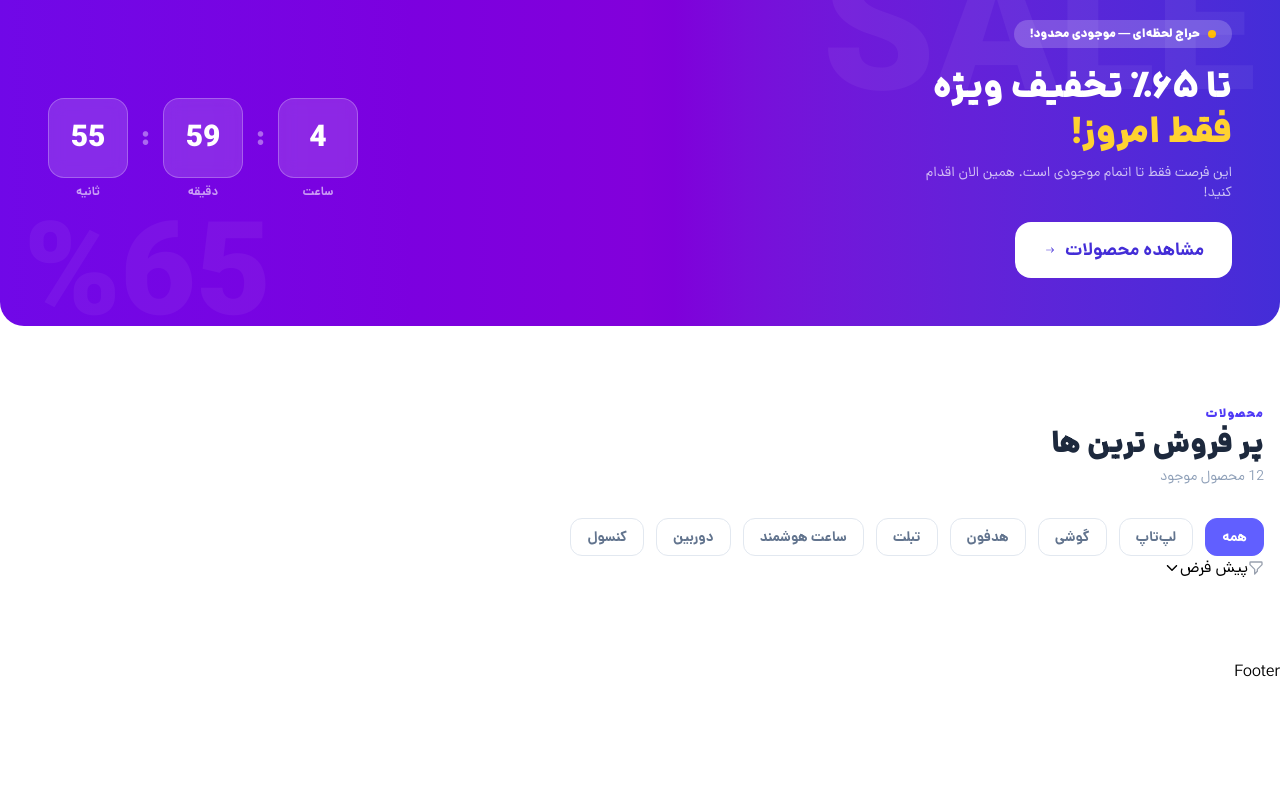
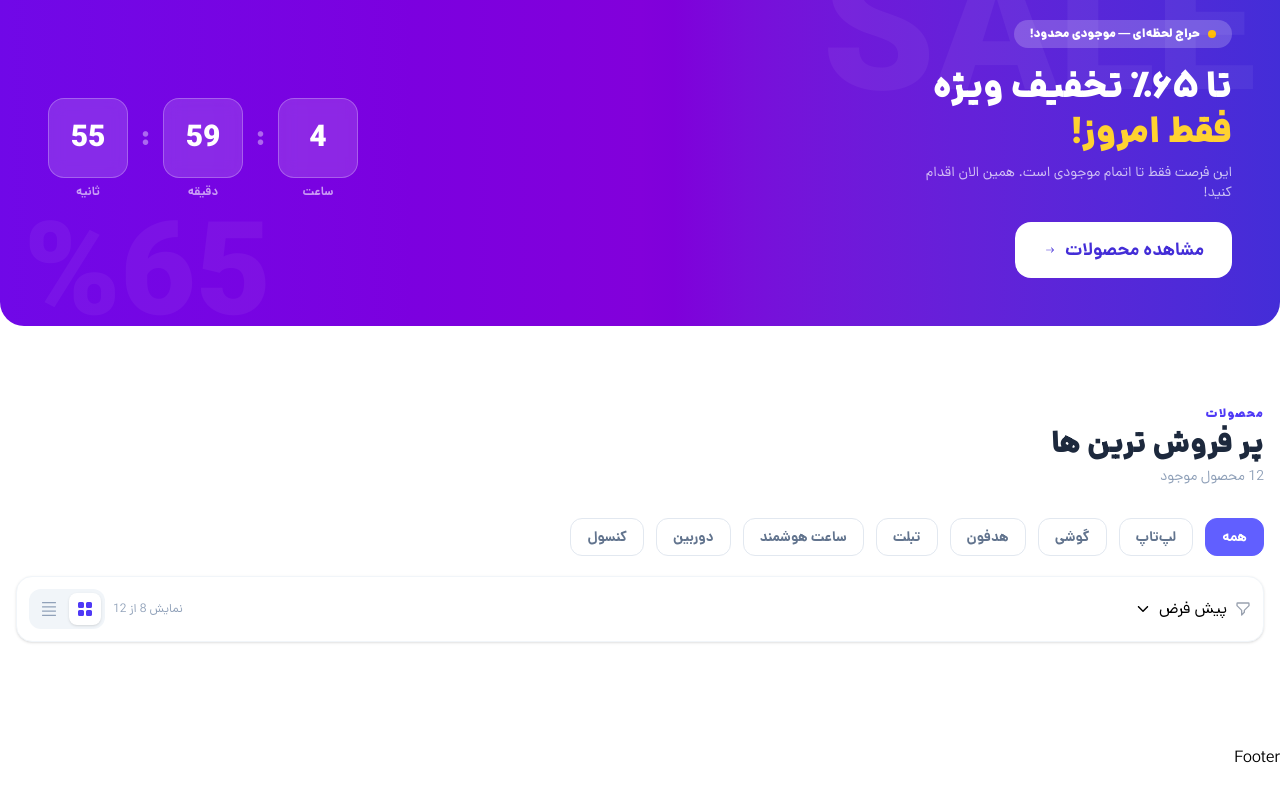
Before and after one commit to alinasrolahi-01/online-shop, a React (Vite) app: page / in a window 1280 px wide. Shown: the part 1912-2712 px from the top of the page. Before the commit the page ends 2596 px from the top, so only its background shows below. Built offline with nearby package versions, Linux system fonts and the light colour scheme.

Commit message:
resum code for product section

```diff
--- /dev/null
+++ b/src/components/MainComponents/ProductsSection/GridProducts.jsx
@@ -0,0 +1,32 @@
+import React from 'react'
+
+
+
+
+const GridProducts = ({activeCategory , products , sortValue}) => {
+
+    const filteredProducts = activeCategory !== "همه" ? products.filter(item => item.category === activeCategory) : products.map((item) => item.products)
+    const sortProducts = [...filteredProducts].sort((a , b) => {
+      switch(sortValue) {
+        case "cheap" :
+          return a.price - b.price ;
+
+        case "expensive" :
+          return b.price - a.price ;
+
+        default:
+          return 0
+      }
+    })
+
+  return (
+    <div className='grid grid-cols-1 sm:grid-cols-2 lg:grid-cols-3 xl:grid-cols-4 gap-5'>
+        {
+           console.log(sortProducts)
+
+        }
+    </div>
+  )
+}
+
+export default GridProducts
--- a/src/components/MainComponents/ProductsSection/GridRowProducts.jsx
+++ b/src/components/MainComponents/ProductsSection/GridRowProducts.jsx
@@ -1,20 +1,70 @@
-import React from 'react'
+import React, { useState } from 'react'
 import { HiOutlineFilter } from "react-icons/hi";
 import { IoIosArrowDown } from "react-icons/io";
+import { BsFillGridFill } from "react-icons/bs";
+import { RxRows } from "react-icons/rx";
+import { FaCheck } from "react-icons/fa6";
+import { sortProductData } from '../../../data/sortProductData';
 
 
-const GridRowProducts = () => {
+import GridProducts from './GridProducts';
+import RowsProducts from './RowsProducts';
+
+const GridRowProducts = ({ activeCategory, products }) => {
+
+
+  const [isGrid, setIsGrid] = useState(true)
+  const [sortProducts, setSortProducts] = useState("default")
+  const [isOpen , setIsOpen] = useState(false)
+
+
+
+
+
   return (
-    <div>
-        <div>
-           <div className='flex items-center group'>
-             <HiOutlineFilter className=' text-gray-400' />
+    <>
+      <div className='flex items-center justify-between bg-white rounded-2xl p-3 border border-slate-100 shadow-sm mb-6'>
+        <div className=' relative'>
+          <div onClick={() => setIsOpen(true)} className='flex items-center group gap-2'>
+            <HiOutlineFilter className=' text-gray-400' />
             <span className=' group-hover:text-violet-600 cursor-pointer'>پیش فرض</span>
             <IoIosArrowDown className=' group-hover:text-violet-600 cursor-pointer' />
-           </div>
+          </div>
+
+          <div className={`absolute top-full mt-2 right-0 w-40 bg-white rounded-xl shadow-xl border border-slate-100 z-50 py-1 overflow-hidden ${!isOpen ? "opacity-0" : "opacity-100" } transition-all duration-100`}>
+
+            {
+              sortProductData.map((item) => (
+                <button key={item.id} onClick={() => setSortProducts(item.value)} className={`w-full cursor-pointer text-right px-4 py-2.5 text-sm transition-colors flex items-center justify-between ${sortProducts === item.value ? "text-violet-600 bg-violet-50/50 font-bold" : "text-slate-600 font-medium hover:bg-slate-50"} `}>
+                  <span>{item.title}</span>
+                  {
+                    sortProducts === item.value ? <FaCheck /> : null
+                  }
+                </button>
+              ))
+            }
+          </div>
 
         </div>
-    </div>
+
+
+        <div className='flex items-center gap-2'>
+          <span className='text-xs text-slate-400 hidden sm:inline'>نمایش 8 از 12</span>
+          <div className='flex gap-1 bg-slate-100 rounded-xl p-1 '>
+            <div className={`w-8 h-8 cursor-pointer rounded-lg flex items-center justify-center transition-all ${isGrid ? "bg-white shadow text-indigo-600" : "text-slate-400 hover:text-slate-600"} `} onClick={() => setIsGrid(true)}><BsFillGridFill /></div>
+            <div className={`w-8 h-8 cursor-pointer rounded-lg flex items-center justify-center transition-all ${!isGrid ? "bg-white shadow text-indigo-600" : "text-slate-400 hover:text-slate-600"} `} onClick={() => setIsGrid(false)}><RxRows /></div>
+          </div>
+        </div>
+      </div>
+
+      {/* show products Grid/Row */}
+
+      <div>
+        {isGrid ? <GridProducts products={products} activeCategory={activeCategory}  sortValue={sortProducts} /> : <RowsProducts />}
+      </div>
+    </>
+
+
   )
 }
 
--- a/src/components/MainComponents/ProductsSection/ProductsSection.jsx
+++ b/src/components/MainComponents/ProductsSection/ProductsSection.jsx
@@ -21,7 +21,7 @@ const ProductsSection = () => {
         align='right'
       />
 
-      <div className='flex items-center gap-3 flex-wrap mt-[32px]'>
+      <div className='flex items-center gap-3 flex-wrap mt-[32px] mb-5'>
 
         <button
           onClick={() => setActiveCategory("همه")}
@@ -60,7 +60,7 @@ const ProductsSection = () => {
       </div>
 
       <div>
-         <GridRowProducts/>
+         <GridRowProducts activeCategory={activeCategory} products={products}/>
       </div>
 
     </div>
--- /dev/null
+++ b/src/components/MainComponents/ProductsSection/RowsProducts.jsx
@@ -0,0 +1,9 @@
+import React from 'react'
+
+const RowsProducts = () => {
+  return (
+    <div>RowsProducts</div>
+  )
+}
+
+export default RowsProducts
--- /dev/null
+++ b/src/data/sortProductData.js
@@ -0,0 +1,27 @@
+export const sortProductData = [
+  {
+    id: 1,
+    title: "پیش‌فرض",
+    value: "default"
+  },
+  {
+    id: 2,
+    title: "ارزان‌ترین",
+    value: "cheap"
+  },
+  {
+    id: 3,
+    title: "گران‌ترین",
+    value: "expensive"
+  },
+  {
+    id: 4,
+    title: "بهترین امتیاز",
+    value: "rating"
+  },
+  {
+    id: 5,
+    title: "بیشترین تخفیف",
+    value: "discount"
+  }
+]
```
